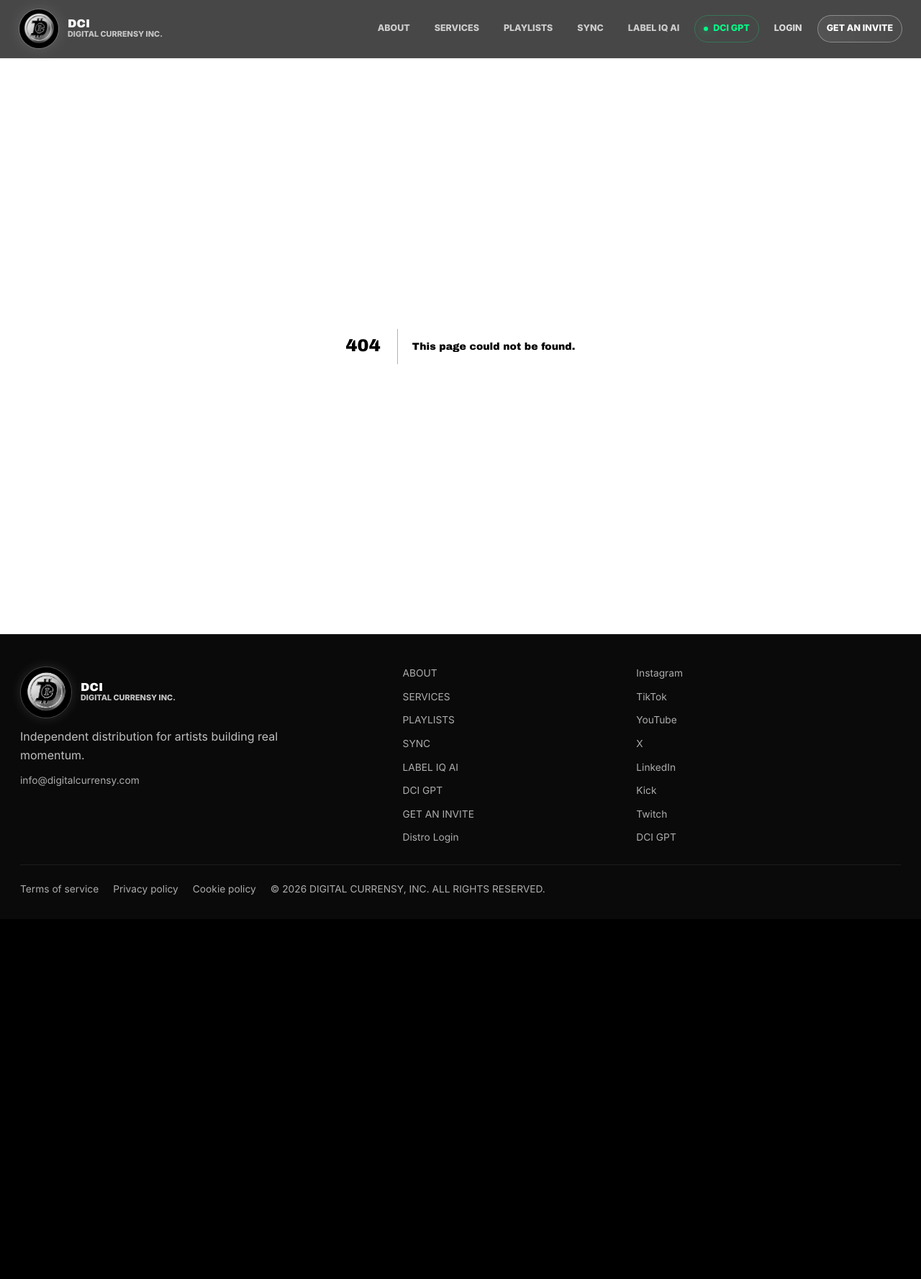
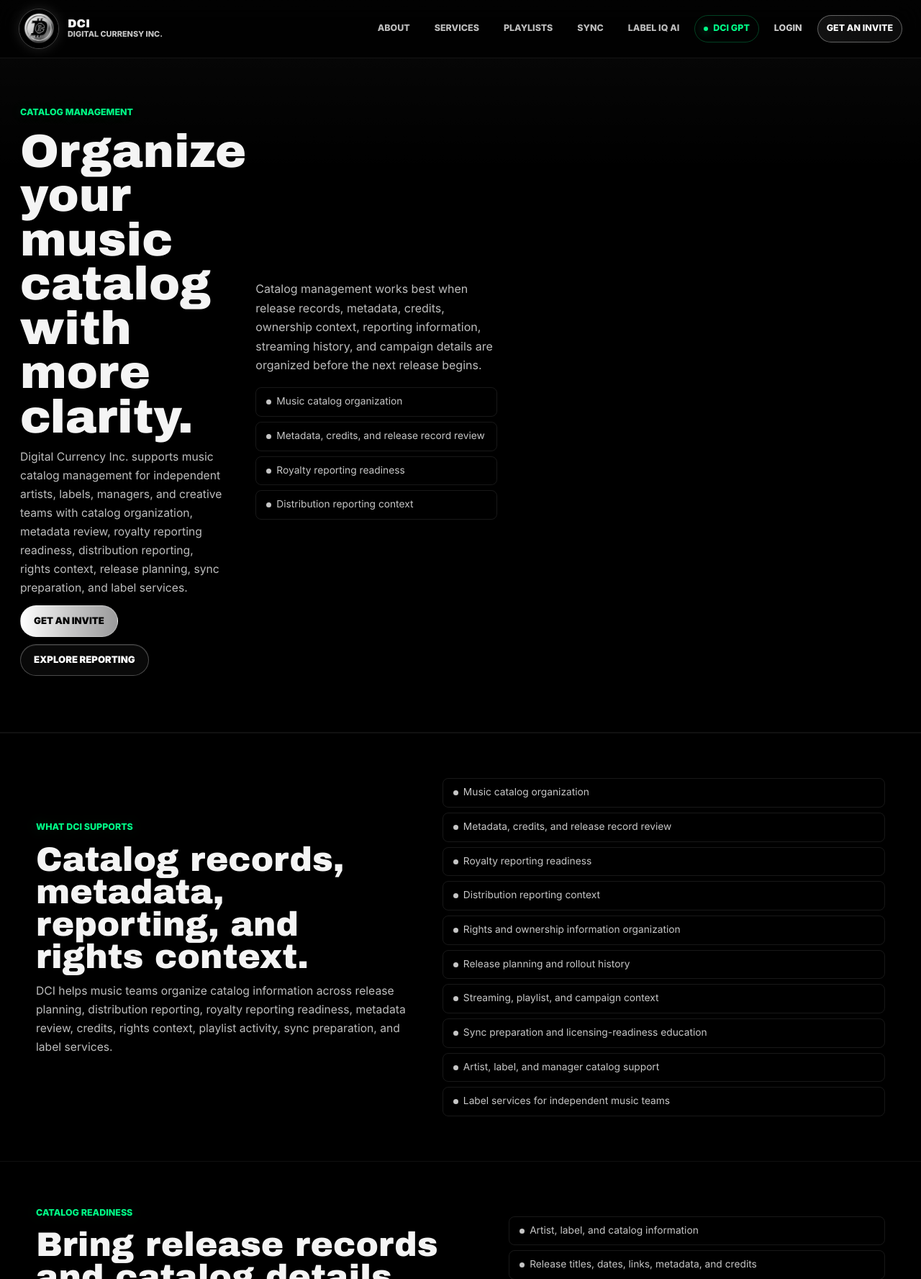
Before and after one commit to DigitalCurrensy/dci-website, a Next.js app: page /catalog-management in a window 1280 px wide. Before the commit this address had no page. Shown: the top 1777 px of the page at 72% size. Before the commit the page ends 1277 px from the top, so only its background shows below. Built offline with nearby package versions, Linux system fonts and the light colour scheme.

Commit message:
Add catalog management SEO page

```diff
--- /dev/null
+++ b/app/catalog-management/page.tsx
@@ -0,0 +1,213 @@
+import type { Metadata } from "next";
+import { ChromeButton } from "@/components/ChromeButton";
+
+export const metadata: Metadata = {
+  title: "Music Catalog Management for Artists and Labels | Digital Currency Inc.",
+  description:
+    "Digital Currency Inc. supports music catalog management for independent artists, labels, managers, and creative teams with catalog organization, metadata review, royalty reporting readiness, distribution reporting, rights context, release planning, sync preparation, and label services.",
+  alternates: {
+    canonical: "/catalog-management",
+  },
+  openGraph: {
+    title: "Music Catalog Management for Artists and Labels | DCI",
+    description:
+      "Catalog organization, metadata review, release records, royalty reporting readiness, distribution reporting, rights context, sync preparation, and label services for independent music teams.",
+    url: "https://www.digitalcurrensy.com/catalog-management",
+    siteName: "Digital Currency Inc.",
+    images: [
+      {
+        url: "/og-image.jpg",
+        width: 1024,
+        height: 1024,
+        alt: "Digital Currency Inc. music catalog management",
+      },
+    ],
+  },
+  twitter: {
+    card: "summary_large_image",
+    title: "Music Catalog Management for Artists and Labels | DCI",
+    description:
+      "Music catalog management, metadata review, royalty reporting readiness, distribution reporting, rights context, release planning, sync preparation, and label services.",
+    images: ["/og-image.jpg"],
+  },
+};
+
+const catalogSupport = [
+  "Music catalog organization",
+  "Metadata, credits, and release record review",
+  "Royalty reporting readiness",
+  "Distribution reporting context",
+  "Rights and ownership information organization",
+  "Release planning and rollout history",
+  "Streaming, playlist, and campaign context",
+  "Sync preparation and licensing-readiness education",
+  "Artist, label, and manager catalog support",
+  "Label services for independent music teams",
+];
+
+const catalogChecklist = [
+  "Artist, label, and catalog information",
+  "Release titles, dates, links, metadata, and credits",
+  "Ownership, contributor, and rights context",
+  "Distribution and reporting information",
+  "Streaming, playlist, and campaign history",
+  "Sync, licensing, and royalty reporting questions",
+];
+
+const faqs = [
+  {
+    question: "What is music catalog management?",
+    answer:
+      "Music catalog management is the process of organizing release records, metadata, credits, ownership context, distribution information, reporting details, campaign history, and rights-readiness information so artists, labels, managers, and teams can manage their music with more clarity.",
+  },
+  {
+    question: "How does DCI support catalog management?",
+    answer:
+      "DCI supports catalog management by helping independent music teams organize release information, metadata, credits, distribution reporting context, royalty reporting readiness, playlist and streaming history, rights context, sync preparation, and label service needs.",
+  },
+  {
+    question: "Why does catalog organization matter for artists?",
+    answer:
+      "Catalog organization helps artists and teams understand what has been released, where it was distributed, how it was promoted, what metadata and credits are connected to it, and what reporting or rights questions may need review.",
+  },
+  {
+    question: "Does catalog management help with royalty reporting?",
+    answer:
+      "Yes. Clean catalog information can make royalty reporting readiness easier by connecting release records, metadata, credits, platform data, distribution context, streaming activity, and ownership information in a more organized way.",
+  },
+  {
+    question: "Who is DCI catalog management support built for?",
+    answer:
+      "DCI catalog management support is built for independent artists, labels, managers, producers, creators, and creative teams that need more structure around releases, metadata, reporting, distribution, rights context, sync preparation, and label services.",
+  },
+];
+
+export default function CatalogManagementPage() {
+  return (
+    <main>
+      <section className="page-hero">
+        <div className="section-inner split-grid">
+          <div className="section-heading">
+            <p className="eyebrow">Catalog management</p>
+            <h1>Organize your music catalog with more clarity.</h1>
+            <p>
+              Digital Currency Inc. supports music catalog management for
+              independent artists, labels, managers, and creative teams with
+              catalog organization, metadata review, royalty reporting readiness,
+              distribution reporting, rights context, release planning, sync
+              preparation, and label services.
+            </p>
+            <div className="button-row">
+              <ChromeButton href="/get-an-invite">Get an invite</ChromeButton>
+              <ChromeButton href="/royalty-reporting" variant="secondary">
+                Explore reporting
+              </ChromeButton>
+            </div>
+          </div>
+
+          <div className="copy-stack">
+            <p>
+              Catalog management works best when release records, metadata,
+              credits, ownership context, reporting information, streaming
+              history, and campaign details are organized before the next
+              release begins.
+            </p>
+            <ul className="feature-list compact">
+              {catalogSupport.slice(0, 4).map((item) => (
+                <li key={item}>{item}</li>
+              ))}
+            </ul>
+          </div>
+        </div>
+      </section>
+
+      <section className="section">
+        <div className="section-inner split-grid">
+          <div className="section-heading">
+            <p className="eyebrow">What DCI supports</p>
+            <h2>Catalog records, metadata, reporting, and rights context.</h2>
+            <p>
+              DCI helps music teams organize catalog information across release
+              planning, distribution reporting, royalty reporting readiness,
+              metadata review, credits, rights context, playlist activity, sync
+              preparation, and label services.
+            </p>
+          </div>
+
+          <div className="copy-stack">
+            <ul className="feature-list compact">
+              {catalogSupport.map((item) => (
+                <li key={item}>{item}</li>
+              ))}
+            </ul>
+          </div>
+        </div>
+      </section>
+
+      <section className="section">
+        <div className="section-inner split-grid reverse">
+          <div className="section-heading">
+            <p className="eyebrow">Catalog readiness</p>
+            <h2>Bring release records and catalog details together.</h2>
+            <p>
+              A stronger catalog starts with organized release data, metadata,
+              credits, rights context, distribution details, reporting exports,
+              streaming history, campaign notes, and sync-readiness questions.
+              DCI helps prepare those pieces with more structure.
+            </p>
+          </div>
+
+          <div className="copy-stack">
+            <ul className="feature-list compact">
+              {catalogChecklist.map((item) => (
+                <li key={item}>{item}</li>
+              ))}
+            </ul>
+          </div>
+        </div>
+      </section>
+
+      <section className="section" aria-labelledby="catalog-management-faq-title">
+        <div className="section-inner split-grid">
+          <div className="section-heading">
+            <p className="eyebrow">Catalog management FAQ</p>
+            <h2 id="catalog-management-faq-title">
+              Music catalog organization, metadata, and reporting explained.
+            </h2>
+            <p>
+              Clear answers for artists, labels, managers, and creative teams
+              researching music catalog management, metadata review, royalty
+              reporting readiness, distribution reporting, release records,
+              rights context, sync preparation, and label services.
+            </p>
+          </div>
+
+          <div className="copy-stack">
+            {faqs.map((faq) => (
+              <div key={faq.question}>
+                <h3>{faq.question}</h3>
+                <p>{faq.answer}</p>
+              </div>
+            ))}
+          </div>
+        </div>
+      </section>
+
+      <div className="section-inner final-home-cta">
+        <div className="cta-band">
+          <div>
+            <p className="eyebrow">DCI access</p>
+            <h2>Prepare your catalog with DCI.</h2>
+            <p>
+              Share the artist, release, catalog, music links, metadata context,
+              reporting questions, rights context, distribution details, and
+              support needed. DCI reviews every invite request before opening
+              platform access.
+            </p>
+          </div>
+          <ChromeButton href="/get-an-invite">Get an invite</ChromeButton>
+        </div>
+      </div>
+    </main>
+  );
+}
```
